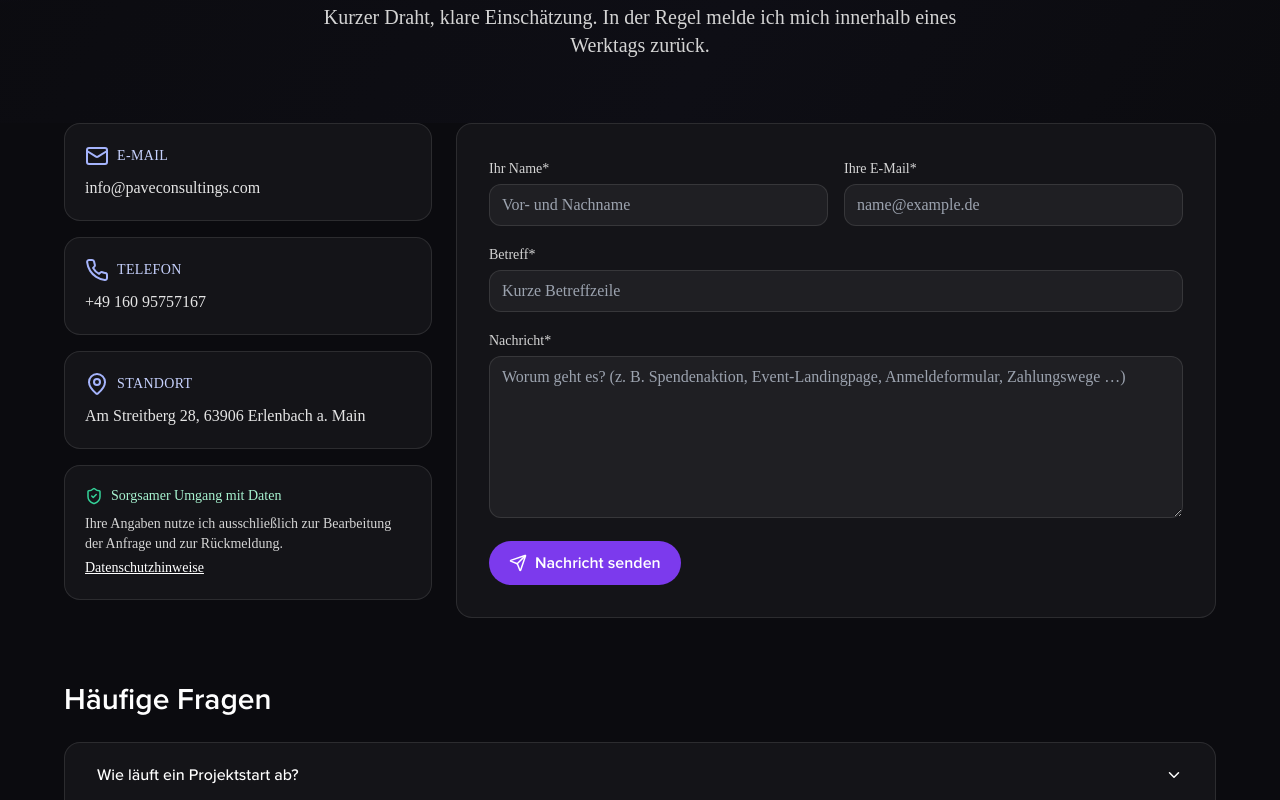
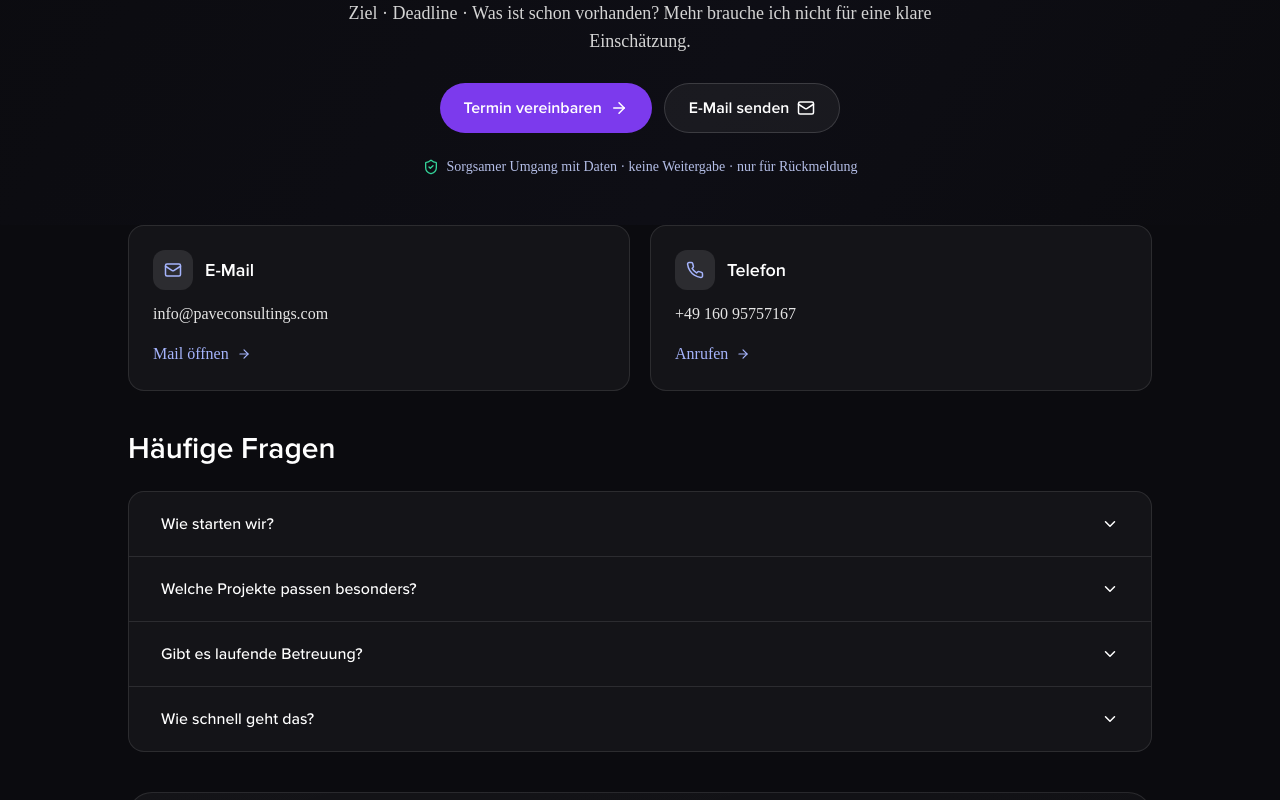
Before and after one commit to cyclebittt/pavewebyyyy, a Next.js app: page /contact in a window 1280 px wide. Shown: the part 380-1180 px from the top of the page. Built offline with nearby package versions, Linux system fonts and the light colour scheme; a web font is replaced by a local one.

Commit message:
Update page.js

```diff
--- a/app/contact/page.js
+++ b/app/contact/page.js
@@ -4,158 +4,115 @@ import { useEffect, useState } from 'react';
 import Link from 'next/link';
 import Navbar from '@/components/layout/Navbar';
 import Footer from '@/components/layout/Footer';
-import {
-  CalendarDays,
-  Mail,
-  Phone,
-  MapPin,
-  ShieldCheck,
-  Send,
-  ChevronDown,
-  Sparkles,
-} from 'lucide-react';
+import { Mail, Phone, ArrowRight, ChevronDown, Sparkles, ShieldCheck } from 'lucide-react';
 
 export default function ContactPage() {
-  const [open, setOpen] = useState(null); // simple in-page Accordion
-  const [isSubmitting, setIsSubmitting] = useState(false);
-  const [ok, setOk] = useState(false);
-  const [err, setErr] = useState('');
+  const [open, setOpen] = useState(null);
 
   useEffect(() => {
-    let cleanup = () => {};
     (async () => {
       const AOS = (await import('aos')).default;
       await import('aos/dist/aos.css');
-      AOS.init({ duration: 600, once: true, offset: 40 });
-      cleanup = () => {};
+      AOS.init({ duration: 500, once: true, offset: 40 });
     })();
-    return () => cleanup();
   }, []);
 
   const faqs = [
     {
-      q: 'Wie läuft ein Projektstart ab?',
-      a: 'Wir starten mit einem kurzen Austausch (ca. 20–30 Minuten). Darin klären wir Ziel, Rahmen, bestehenden Stand und ob ich der richtige Ansprechpartner für euch bin.',
+      q: 'Wie starten wir?',
+      a: 'Schreib mir kurz Ziel + Deadline + was schon da ist. Dann sage ich dir ehrlich, ob ich helfen kann und wie der nächste Schritt aussieht.',
     },
     {
-      q: 'Welche Art von Projekten übernehmen Sie?',
-      a: 'Typischerweise sind es klar begrenzte Vorhaben: Landingpages für Aktionen oder Spenden, Event-Seiten, Formulare, einfache Zahlungswege und begleitende Medien wie Flyer oder kurze Projektvideos.',
+      q: 'Welche Projekte passen besonders?',
+      a: 'Klar begrenzte Vorhaben: Landingpage/Website, Formular, Zahlungsweg (z. B. PayPal/Überweisung) und ggf. begleitende Medien (Flyer/kurzes Video).',
     },
     {
-      q: 'Bieten Sie laufende Betreuung an?',
-      a: 'Der Fokus liegt auf einzelnen Projekten mit Anfang und Ende. Kleinere Anpassungen oder Erweiterungen sind später möglich, aber es gibt keine verpflichtenden Dauerverträge.',
+      q: 'Gibt es laufende Betreuung?',
+      a: 'Mein Fokus sind Projekte mit Anfang und Ende. Kleine Anpassungen danach sind möglich, aber keine Dauerverträge.',
     },
     {
-      q: 'Wie lange dauert ein Projekt ungefähr?',
-      a: 'Je nach Umfang bewegen sich Projekte meist im Rahmen von wenigen Tagen bis einigen Wochen. Mir ist wichtig, dass der Zeitplan zu eurem Alltag passt und realistisch bleibt.',
+      q: 'Wie schnell geht das?',
+      a: 'Viele Projekte sind in wenigen Tagen bis wenigen Wochen realistisch – abhängig von Umfang und Deadline.',
     },
   ];
-
-  const onSubmit = async (e) => {
-    e.preventDefault();
-    try {
-      setIsSubmitting(true);
-      setOk(false);
-      setErr('');
-
-      await new Promise((r) => setTimeout(r, 600));
-      setOk(true);
-      e.target.reset();
-    } catch (error) {
-      setErr('Senden fehlgeschlagen. Bitte versuchen Sie es erneut.');
-    } finally {
-      setIsSubmitting(false);
-    }
-  };
 
   return (
     <div className="font-proxima bg-[#0B0B0F] text-white">
       <Navbar />
 
-      {/* HERO */}
       <section className="relative overflow-hidden">
         <div className="pointer-events-none absolute inset-0 bg-[radial-gradient(1200px_600px_at_-10%_-10%,rgba(129,51,241,.35),transparent_60%),radial-gradient(900px_600px_at_120%_0%,rgba(56,189,248,.20),transparent_55%),linear-gradient(120deg,#0B0B0F_0%,#0E0E15_60%,#0B0B0F_100%)]" />
-        <div className="relative px-5 md:px-16 pt-20 md:pt-28 pb-12 md:pb-16 text-center max-w-3xl mx-auto">
+
+        <div className="relative px-5 md:px-16 pt-20 md:pt-28 pb-10 md:pb-12 max-w-5xl mx-auto text-center">
           <span className="inline-flex items-center gap-2 text-sm text-indigo-300/80 bg-white/5 ring-1 ring-white/10 px-3 py-1 rounded-full">
             <Sparkles size={16} /> Kontakt
           </span>
-          <h1 className="mt-6 text-4xl md:text-6xl font-extrabold tracking-tight">
-            Sprechen wir über Ihr Projekt.
+
+          <h1 className="mt-6 text-4xl md:text-6xl font-extrabold tracking-tight" data-aos="fade-up">
+            <span className="block">Schick mir 3 Sätze.</span>
+            <span className="block text-indigo-300">Ich sage dir ehrlich, ob es passt.</span>
           </h1>
-          <p className="mt-6 text-lg md:text-xl text-neutral-300">
-            Kurzer Draht, klare Einschätzung. In der Regel melde ich mich innerhalb eines Werktags zurück.
+
+          <p className="mt-5 text-base md:text-lg text-neutral-300 max-w-2xl mx-auto" data-aos="fade-up" data-aos-delay="60">
+            Ziel · Deadline · Was ist schon vorhanden? Mehr brauche ich nicht für eine klare Einschätzung.
           </p>
-        </div>
-      </section>
 
-      {/* INFO + FORM */}
-      <section className="px-5 md:px-16 pb-10 md:pb-16">
-        <div className="grid grid-cols-1 md:grid-cols-3 gap-6">
-          {/* Kontakt-Karten */}
-          <div className="md:col-span-1 space-y-4">
-            <Card icon={<Mail />} title="E-Mail">
-              <a className="hover:underline" href="mailto:info@paveconsultings.com">
-                info@paveconsultings.com
+          <div className="mt-7 flex flex-col sm:flex-row justify-center gap-3" data-aos="fade-up" data-aos-delay="120">
+            <Link
+              href="/request"
+              className="px-6 py-3 rounded-full bg-violet-600 hover:bg-violet-500 transition-colors font-semibold inline-flex items-center justify-center gap-2"
+            >
+              Termin vereinbaren <ArrowRight size={18} />
+            </Link>
+
+            <a
+              href="mailto:info@paveconsultings.com?subject=Projektanfrage&body=Hi Leon,%0D%0A%0D%0AZiel:%0D%0ADeadline:%0D%0AStand:%0D%0A%0D%0AKurz Kontext:%0D%0A"
+              className="px-6 py-3 rounded-full border border-white/15 hover:border-white/30 bg-white/5 transition-colors font-semibold inline-flex items-center justify-center gap-2"
+            >
+              E-Mail senden <Mail size={18} />
             </a>
-            </Card>
-            <Card icon={<Phone />} title="Telefon">
-              <span>+49 160 95757167</span>
-            </Card>
-            <Card icon={<MapPin />} title="Standort">
-              <span>Am Streitberg 28, 63906 Erlenbach a. Main</span>
-            </Card>
-            <div className="rounded-2xl border border-white/10 bg-white/[0.04] p-5">
-              <div className="flex items-center gap-2 text-sm text-emerald-200">
-                <ShieldCheck size={18} className="text-emerald-400" />
-                Sorgsamer Umgang mit Daten
-              </div>
-              <p className="mt-2 text-neutral-300 text-sm">
-                Ihre Angaben nutze ich ausschließlich zur Bearbeitung der Anfrage und zur Rückmeldung.
-              </p>
-              <Link href="/privacy" className="underline text-sm hover:text-white mt-1 inline-block">
-                Datenschutzhinweise
-              </Link>
-            </div>
           </div>
 
-          {/* Formular */}
-          <div className="md:col-span-2">
-            <form
-              onSubmit={onSubmit}
-              className="rounded-2xl border border-white/10 bg-white/[0.04] p-6 md:p-8 space-y-4"
-            >
-              <div className="grid grid-cols-1 md:grid-cols-2 gap-4">
-                <Input name="name" label="Ihr Name*" placeholder="Vor- und Nachname" required />
-                <Input type="email" name="email" label="Ihre E-Mail*" placeholder="name@example.de" required />
-              </div>
-              <Input name="subject" label="Betreff*" placeholder="Kurze Betreffzeile" required />
-              <div>
-                <label className="text-sm text-neutral-300">Nachricht*</label>
-                <textarea
-                  name="message"
-                  required
-                  rows={6}
-                  className="mt-1 w-full rounded-xl border border-white/10 bg-white/5 px-3 py-2 outline-none focus:ring-2 focus:ring-violet-500"
-                  placeholder="Worum geht es? (z. B. Spendenaktion, Event-Landingpage, Anmeldeformular, Zahlungswege …)"
-                />
-              </div>
-              <button
-                type="submit"
-                disabled={isSubmitting}
-                className="inline-flex items-center gap-2 px-5 py-2.5 rounded-full bg-violet-600 hover:bg-violet-500 font-semibold transition-colors disabled:opacity-60"
-              >
-                <Send size={18} />
-                {isSubmitting ? 'Wird gesendet …' : 'Nachricht senden'}
-              </button>
-              {ok && <p className="text-emerald-400 text-sm mt-2">Danke! Ich melde mich zeitnah.</p>}
-              {err && <p className="text-red-400 text-sm mt-2">{err}</p>}
-            </form>
+          <div className="mt-6 flex items-center justify-center gap-2 text-sm text-indigo-200/90">
+            <ShieldCheck size={16} className="text-emerald-400" />
+            Sorgsamer Umgang mit Daten · keine Weitergabe · nur für Rückmeldung
           </div>
         </div>
       </section>
 
-      {/* FAQ (ohne externe Komponente) */}
+      <section className="px-5 md:px-16 pb-10">
+        <div className="max-w-5xl mx-auto grid grid-cols-1 md:grid-cols-2 gap-5">
+          <ContactCard
+            icon={<Mail size={18} className="text-indigo-300" />}
+            title="E-Mail"
+            value="info@paveconsultings.com"
+            action={
+              <a
+                className="text-indigo-300 hover:text-indigo-200 inline-flex items-center gap-2"
+                href="mailto:info@paveconsultings.com"
+              >
+                Mail öffnen <ArrowRight size={14} />
+              </a>
+            }
+          />
+          <ContactCard
+            icon={<Phone size={18} className="text-indigo-300" />}
+            title="Telefon"
+            value="+49 160 95757167"
+            action={
+              <a
+                className="text-indigo-300 hover:text-indigo-200 inline-flex items-center gap-2"
+                href="tel:+4916095757167"
+              >
+                Anrufen <ArrowRight size={14} />
+              </a>
+            }
+          />
+        </div>
+      </section>
+
       <section className="px-5 md:px-16 pb-14 md:pb-20">
+        <div className="max-w-5xl mx-auto">
           <h2 className="text-2xl md:text-3xl font-semibold mb-6">Häufige Fragen</h2>
           <div className="rounded-2xl border border-white/10 bg-white/[0.04] divide-y divide-white/10">
             {faqs.map((f, i) => {
@@ -174,6 +131,7 @@ export default function ContactPage() {
                       size={18}
                     />
                   </div>
+
                   <div
                     className={`grid transition-all duration-300 ${
                       active ? 'grid-rows-[1fr] opacity-100 mt-2' : 'grid-rows-[0fr] opacity-0'
@@ -187,22 +145,19 @@ export default function ContactPage() {
               );
             })}
           </div>
-      </section>
 
-      {/* CTA */}
-      <section className="px-5 md:px-16 pb-16 text-center">
-        <div className="rounded-3xl border border-white/10 bg-gradient-to-br from-white/[0.04] to-white/[0.02] p-10">
-          <h3 className="text-3xl md:text-4xl font-bold">Direkt einen kurzen Austausch buchen?</h3>
-          <p className="mt-3 text-neutral-300">
-            Unverbindliches Sparring – etwa 30 Minuten, um zu prüfen, ob und wie ich euer Vorhaben sinnvoll unterstützen kann.
+          <div className="mt-10 rounded-3xl border border-white/10 bg-gradient-to-br from-white/[0.04] to-white/[0.02] p-8 md:p-10 text-center">
+            <h3 className="text-2xl md:text-3xl font-bold">Schnellster Weg: Termin</h3>
+            <p className="mt-3 text-neutral-300 max-w-2xl mx-auto">
+              20–30 Minuten, klare Einschätzung, nächste Schritte. Wenn es nicht passt, sage ich es dir direkt.
             </p>
             <Link
               href="/request"
               className="mt-6 inline-flex items-center gap-2 px-6 py-3 rounded-full bg-violet-600 hover:bg-violet-500 transition-colors font-semibold"
             >
-            <CalendarDays size={18} />
-            Termin vereinbaren
+              Termin vereinbaren <ArrowRight size={18} />
             </Link>
+          </div>
         </div>
       </section>
 
@@ -211,28 +166,17 @@ export default function ContactPage() {
   );
 }
 
-/* ---- kleine UI-Teile (lokal) ---- */
-
-function Card({ icon, title, children }) {
+function ContactCard({ icon, title, value, action }) {
   return (
-    <div className="rounded-2xl border border-white/10 bg-white/[0.04] p-5">
-      <div className="flex items-center gap-2 text-indigo-200 text-sm">
-        <span className="text-indigo-300">{icon}</span>
-        <span className="uppercase tracking-wide">{title}</span>
+    <div className="rounded-2xl border border-white/10 bg-white/[0.04] p-6">
+      <div className="flex items-center gap-3">
+        <div className="w-10 h-10 rounded-xl bg-white/10 flex items-center justify-center">
+          {icon}
         </div>
-      <div className="mt-2 text-neutral-200">{children}</div>
+        <div className="text-lg font-semibold">{title}</div>
+      </div>
+      <div className="mt-3 text-neutral-200 break-all">{value}</div>
+      <div className="mt-4">{action}</div>
     </div>
   );
 }
-
-function Input({ label, ...props }) {
-  return (
-    <div>
-      <label className="text-sm text-neutral-300">{label}</label>
-      <input
-        {...props}
-        className="mt-1 w-full rounded-xl border border-white/10 bg-white/5 px-3 py-2 outline-none focus:ring-2 focus:ring-violet-500"
-      />
-    </div>
-  );
-}
```
Lines whose indentation alone changed are shown as unchanged.
